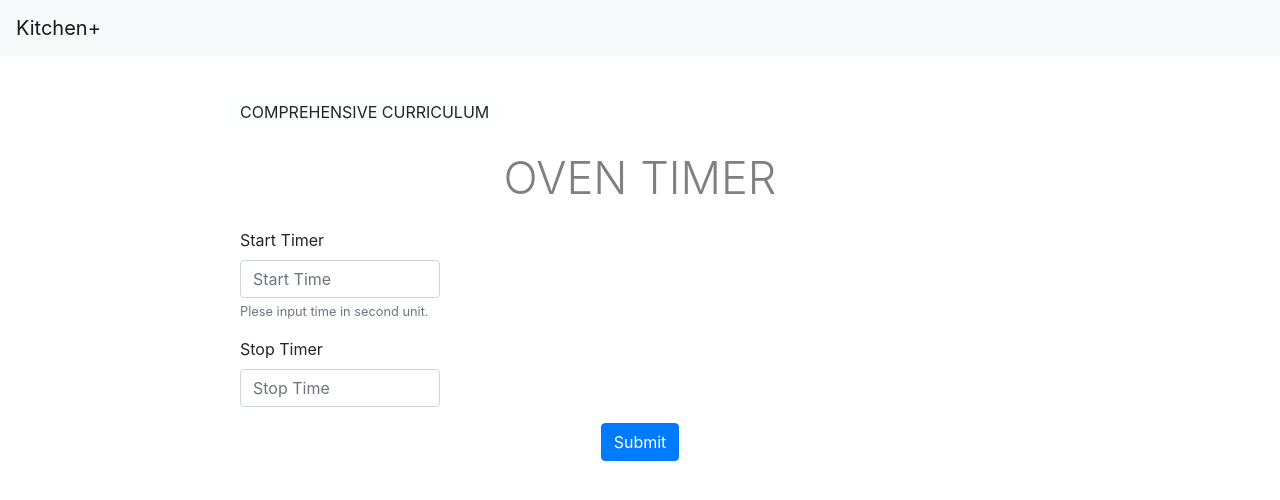
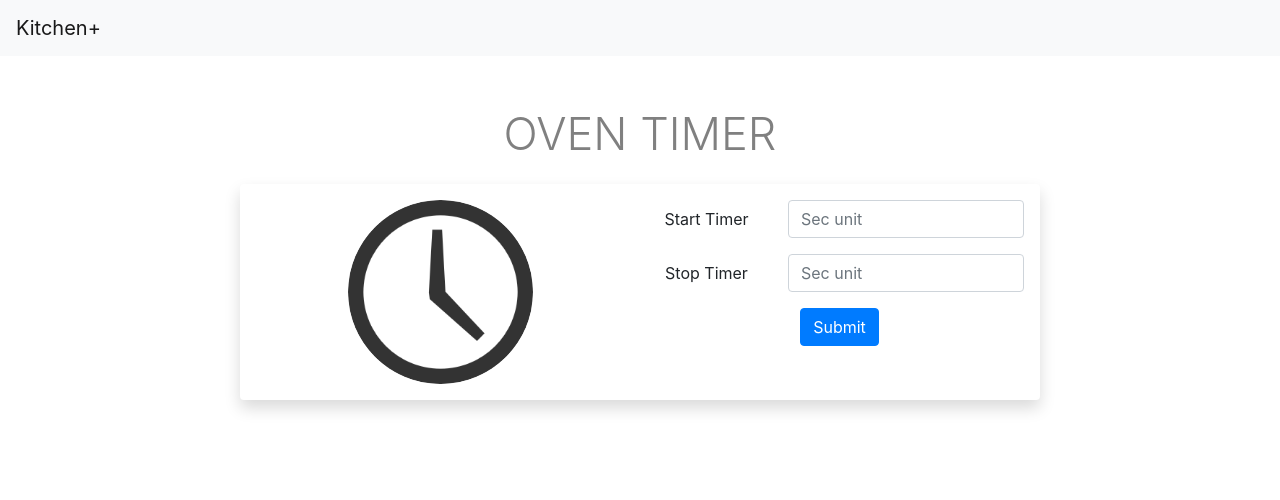
Before and after one commit to wisaTong/KitchenPlus, a plain HTML site: page nextpage.html in a window 1280 px wide. Drawn offline with nearby package versions, Linux system fonts and the light colour scheme; no server answers; files whose address does not match are found by name.

Commit message:
final page

```diff
--- a/nextpage.html
+++ b/nextpage.html
@@ -24,29 +24,42 @@
   <div height="100px"></div>
 
   <div class="page" style="margin-top: 100px">
-    <span style="background-color: rgb(253, 254, 254); box-shadow: rgb(253, 254, 254) 11px 0px 0px, rgb(253, 254, 254) -13px 0px 0px;">
-      COMPREHENSIVE CURRICULUM
-    </span>
+
 
   </div>
   <div class="center">
     <p class="font-weight-light" style="margin-top: 20px; font-size: 45px; color: grey">OVEN TIMER</p>
   </div>
-    <div class="page">
-      <div class="form-group" style="max-width:200px ;">
-        <label for="exampleInputEmail1">Start Timer</label>
-        <input type="email" class="form-control" id="exampleInputEmail1" aria-describedby="emailHelp" placeholder="Start Time">
-        <small id="emailHelp" class="form-text text-muted">Plese input time in second unit.</small>
+
+  <div class="shadow p-3 mb-5 bg-white rounded page">
+    <div class="row">
+      <div class="col-6 center">
+          <img src="./black-white-android-clock.png" alt="..." class="rounded-circle " width="50%">
       </div>
-      <div class="form-group" style="max-width:200px;">
-        <label for="exampleInputPassword1">Stop Timer</label>
-        <input type="password" class="form-control" id="exampleInputPassword1" placeholder="Stop Time">
-      </div>
+      <div class="col-6">
+          <div class="form-group row">
+          <label for="inputEmail3" class="col-sm-4 col-form-label center">Start Timer</label>
+          <div class="col-sm-8">
+            <input type="email" class="form-control" id="inputEmail3" placeholder="Sec unit">
+          </div>
+        </div>
+        <div class="form-group row">
+          <label for="inputPassword3" class="col-sm-4 col-form-label center">Stop Timer</label>
+          <div class="col-sm-8">
+            <input type="password" class="form-control" id="inputPassword3" placeholder="Sec unit">
+          </div>
+        </div>
       <div class="center">
-          <button type="submit" class="btn btn-primary">Submit</button>
+      <button type="submit" class="btn btn-primary">Submit</button>
+    </div>
+
       </div>
 
-      </div>
+
+    </div>
+
+  </div>
+
 
 
   </div>
```
Also changed, not shown: black-white-android-clock.png (added).
